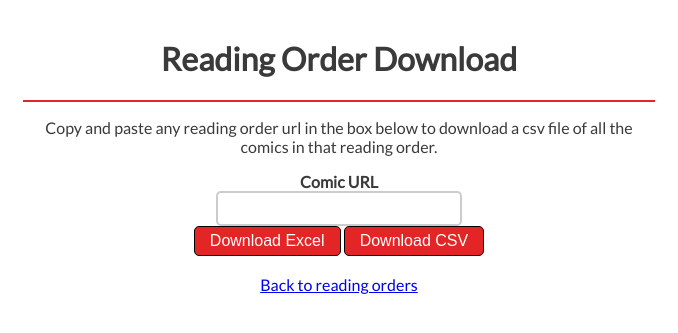
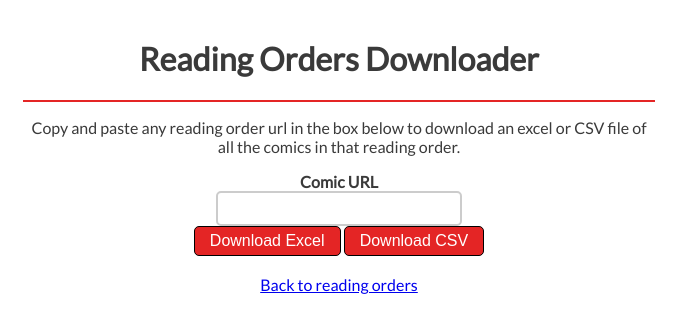
Before and after one commit to jacob-armiger/comic-list-web-scraper, a Flask app: page / in a window 1280 px wide. Shown: the top 333 px of the page, without its empty margins (301-979 px from the left). Run offline with Flask 2, Linux system fonts and the light colour scheme.

Commit message:
Update text

```diff
--- a/templates/index.html
+++ b/templates/index.html
@@ -12,10 +12,10 @@
 </head>
 <body>
     <div class="main">
-        <h1>Reading Order Download</h1>
+        <h1>Reading Orders Downloader</h1>
         <hr>
         <p>Copy and paste any reading order url in the box below
-            to download a csv file of all the comics in that reading order.
+            to download an excel or CSV file of all the comics in that reading order.
         </p>
         <form action="{{ url_for('getInput')}}" method="post">
             <label><strong>Comic URL</strong></label><br>
```
